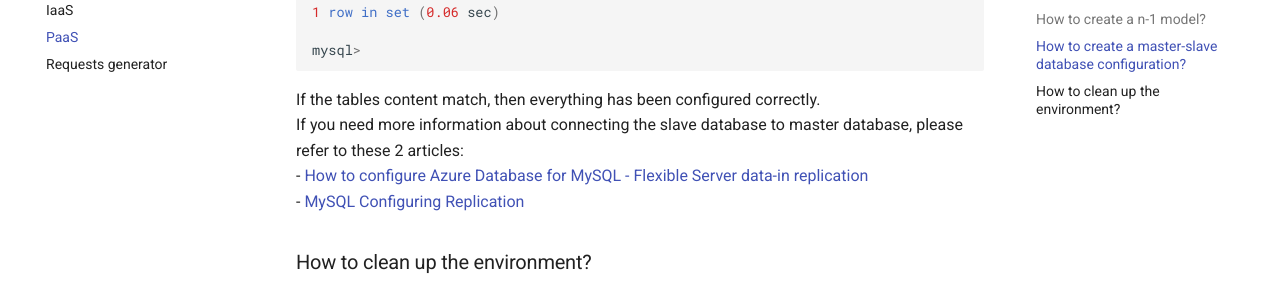
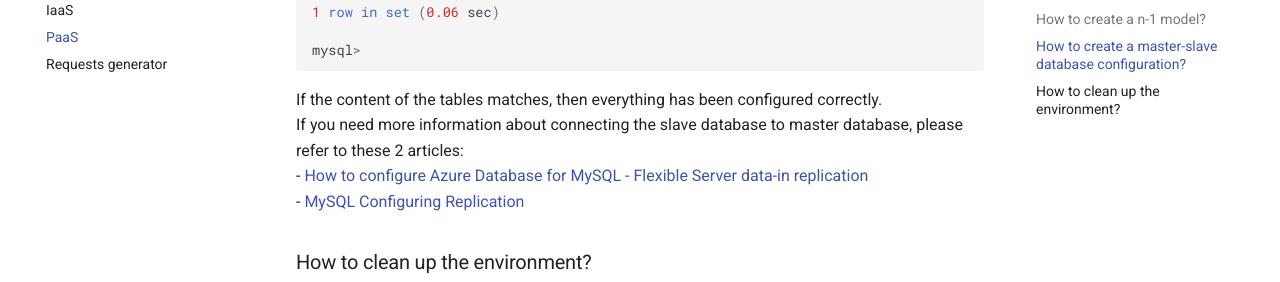
Before and after one commit to WasilewM/23Z-INZ, an MkDocs documentation site: the page built from docs/docs/PaaS/paas.md, in a window 1280 px wide and 900 px high, scrolled down 9542 px. Shown: the part 170-452 px from the top of the window. Built offline with MkDocs 1.6.1 and Material for MkDocs 9.7.7, drawn with Linux system fonts in a browser that asks for light colours.

Commit message:
Fix typo in PaaS/pass.md file

````diff
--- a/docs/docs/PaaS/paas.md
+++ b/docs/docs/PaaS/paas.md
@@ -305,7 +305,7 @@ mysql> SELECT * FROM factorization_results;
 
 mysql>
 ```
-If the tables content match, then everything has been configured correctly.
+If the content of the tables matches, then everything has been configured correctly.
 If you need more information about connecting the slave database to master database, please refer to these 2 articles:
 - [How to configure Azure Database for MySQL - Flexible Server data-in replication](https://learn.microsoft.com/en-us/azure/mysql/flexible-server/how-to-data-in-replication?tabs=bash%2Ccommand-line#configure-the-source-mysql-server)
 - [MySQL Configuring Replication](https://dev.mysql.com/doc/refman/5.7/en/replication-configuration.html)
````
